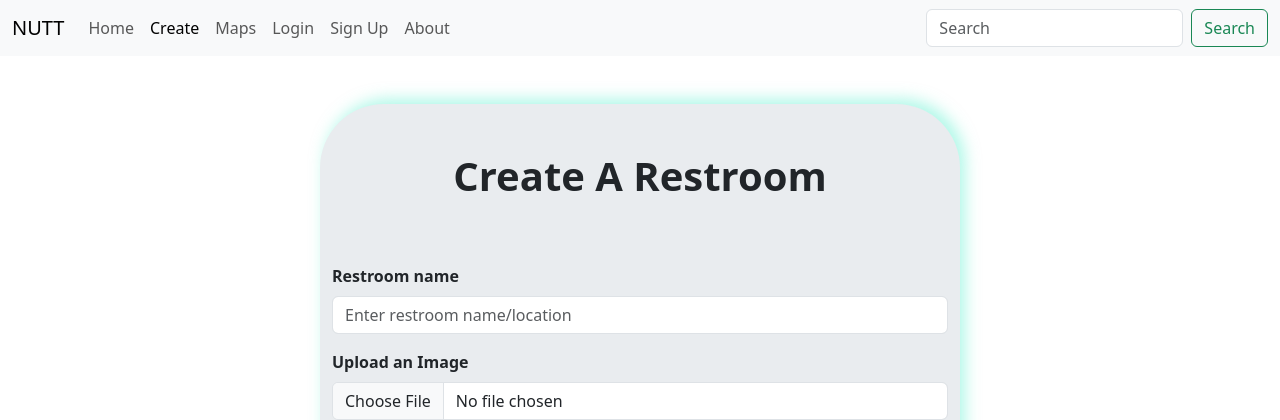
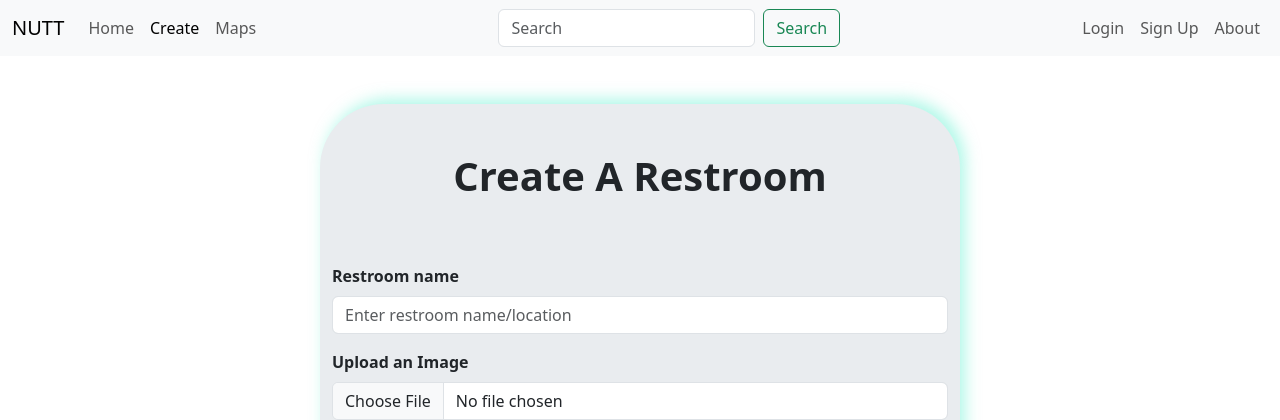
Before and after one commit to mustafaap/Niners-United-Classroom-Tracker-ITSC-3155-Final-Project, a Flask app: page /new in a window 1280 px wide. Shown: the top 420 px of the page. Run offline with Flask 3, Linux system fonts and the light colour scheme.

Commit message:
updated header

```diff
--- a/templates/_layout.html
+++ b/templates/_layout.html
@@ -1,20 +1,24 @@
 <!DOCTYPE html>
 <html lang="en">
+
 <head>
   <meta charset="UTF-8">
   <meta http-equiv="X-UA-Compatible" content="IE=edge">
   <meta name="viewport" content="width=device-width, initial-scale=1.0">
-    <link href="https://cdn.jsdelivr.net/npm/bootstrap@5.3.0-alpha2/dist/css/bootstrap.min.css" rel="stylesheet" integrity="sha384-aFq/bzH65dt+w6FI2ooMVUpc+21e0SRygnTpmBvdBgSdnuTN7QbdgL+OapgHtvPp" crossorigin="anonymous">
+  <link href="https://cdn.jsdelivr.net/npm/bootstrap@5.3.0-alpha2/dist/css/bootstrap.min.css" rel="stylesheet"
+    integrity="sha384-aFq/bzH65dt+w6FI2ooMVUpc+21e0SRygnTpmBvdBgSdnuTN7QbdgL+OapgHtvPp" crossorigin="anonymous">
   <link rel="stylesheet" href="https://cdnjs.cloudflare.com/ajax/libs/font-awesome/6.2.1/css/all.min.css">
   <link rel="stylesheet" href="{{ url_for('static', filename='style.css') }}">
   <title>{% block title %}{% endblock %}</title>
 </head>
+
 <body>
   <!-- Navbar -->
   <nav class="navbar navbar-expand-lg bg-body-tertiary">
     <div class="container-fluid">
       <a class="navbar-brand" href="/">NUTT</a>
-      <button class="navbar-toggler" type="button" data-bs-toggle="collapse" data-bs-target="#navbarSupportedContent" aria-controls="navbarSupportedContent" aria-expanded="false" aria-label="Toggle navigation">
+      <button class="navbar-toggler" type="button" data-bs-toggle="collapse" data-bs-target="#navbarSupportedContent"
+        aria-controls="navbarSupportedContent" aria-expanded="false" aria-label="Toggle navigation">
         <span class="navbar-toggler-icon"></span>
       </button>
       <div class="collapse navbar-collapse" id="navbarSupportedContent">
@@ -28,6 +32,12 @@
           <li class="nav-item">
             <a class="nav-link {% if maps_active %} active{% endif %}" href="/maps">Maps</a>
           </li>
+        </ul>
+        <form class="d-flex mx-auto ms-5.5" role="search" action="/search" method="get">
+          <input class="form-control me-2" name="searchbox" type="search" placeholder="Search" aria-label="Search">
+          <button class="btn btn-outline-success" type="submit">Search</button>
+        </form>
+        <ul class="navbar-nav ms-auto mb-2 mb-lg-0">
           <li class="nav-item">
             <a class="nav-link {% if login_active %} active{% endif %}" href="/login">Login</a>
           </li>
@@ -38,16 +48,15 @@
             <a class="nav-link {% if about_active %} active{% endif %}" href="/about">About</a>
           </li>
         </ul>
-        <form class="d-flex" role="search" action="/search" method="get">
-          <input class="form-control me-2" name="searchbox" type="search" placeholder="Search" aria-label="Search">
-          <button class="btn btn-outline-success" type="submit">Search</button>
-        </form>
       </div>
     </div>
   </nav>
   {% block body %}
   {% endblock %}
   <!-- Footer -->
-  <script src="https://cdn.jsdelivr.net/npm/bootstrap@5.3.0-alpha3/dist/js/bootstrap.bundle.min.js" integrity="sha384-ENjdO4Dr2bkBIFxQpeoTz1HIcje39Wm4jDKdf19U8gI4ddQ3GYNS7NTKfAdVQSZe" crossorigin="anonymous"></script>
+  <script src="https://cdn.jsdelivr.net/npm/bootstrap@5.3.0-alpha3/dist/js/bootstrap.bundle.min.js"
+    integrity="sha384-ENjdO4Dr2bkBIFxQpeoTz1HIcje39Wm4jDKdf19U8gI4ddQ3GYNS7NTKfAdVQSZe"
+    crossorigin="anonymous"></script>
 </body>
+
 </html>
```
Lines whose indentation alone changed are shown as unchanged.
